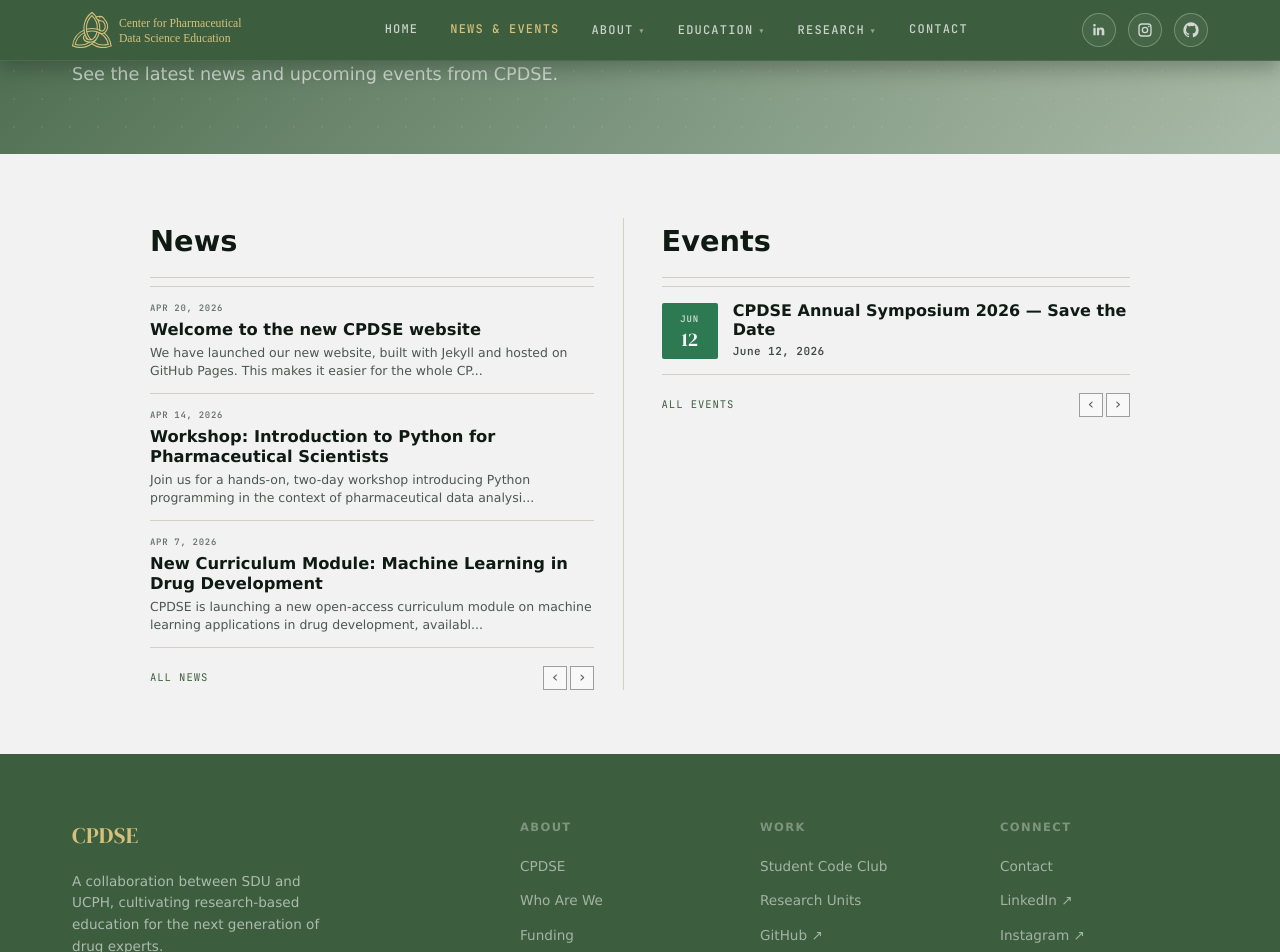
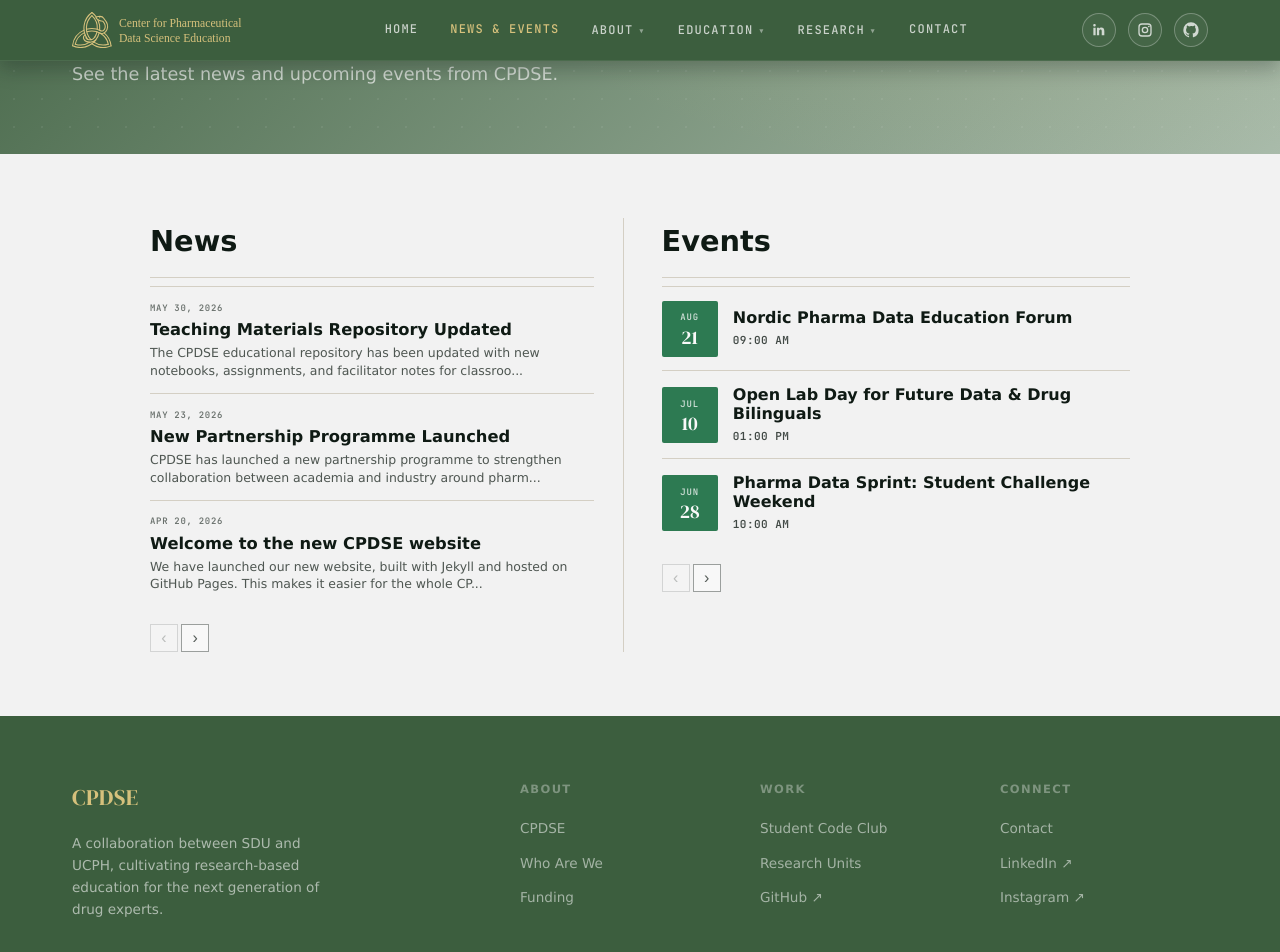
Before and after one commit to CPDSE/PagesCMS, a Jekyll site: the page built from news-events.html, in a window 1280 px wide and 1400 px high, scrolled down 252 px. Shown: the top 952 px of the window. Built offline with Jekyll 4.4.1, drawn with Linux system fonts in a browser that asks for light colours.

Commit message:
new news and events organization

```diff
--- a/_config.yml
+++ b/_config.yml
@@ -9,18 +9,6 @@
 
 plugins:
   - jekyll-feed
-
-collections:
-  announcements:
-    output: true
-    permalink: /news-events/:title/
-
-defaults:
-  - scope:
-      path: ""
-      type: "announcements"
-    values:
-      layout: "post"
 
 nav:
   - title: Home
--- a/_layouts/post.html
+++ b/_layouts/post.html
@@ -2,15 +2,15 @@
 layout: default
 ---
 
-<header class="post-header">
+<header class="page-hero post-hero">
   <div class="container">
-    {% if page.category %}<span class="card-tag">{{ page.category }}</span>{% endif %}
+    {% if page.category %}<span class="hero-label">{{ page.category }}</span>{% endif %}
     <h1>{{ page.title }}</h1>
     {% assign post_display_date = page.date %}
     {% if page.category and page.category | downcase == 'event' and page.event_date %}
       {% assign post_display_date = page.event_date %}
     {% endif %}
-    <time datetime="{{ post_display_date | date_to_xmlschema }}">{{ post_display_date | date: "%B %-d, %Y" }}</time>
+    <p class="hero-sub"><time datetime="{{ post_display_date | date_to_xmlschema }}">{{ post_display_date | date: "%B %-d, %Y" }}</time></p>
   </div>
 </header>
 
--- a/_posts/announcements/2026-03-28-symposium-2026.md
+++ b/_posts/events/2026-03-28-symposium-2026.md
@@ -4,6 +4,7 @@
 date: 2026-03-28
 category: Event
 event_date: 2026-06-12
+event_time: 09:30 AM
 ---
 
 Mark your calendars: the CPDSE Annual Symposium will take place on June 12th, 2026, hosted at the University of Copenhagen Faculty of Health and Medical Sciences.
--- /dev/null
+++ b/_posts/events/2026-05-02-pharma-data-sprint.md
@@ -0,0 +1,12 @@
+---
+layout: post
+title: "Pharma Data Sprint: Student Challenge Weekend"
+date: 2026-05-02
+category: Event
+event_date: 2026-06-28
+event_time: 10:00 AM
+---
+
+CPDSE is hosting a collaborative weekend sprint where students work in teams on practical pharmaceutical data science challenges.
+
+Mentors from UCPH and SDU will provide guidance throughout the event, and teams will present their solutions at the end of the weekend.
--- /dev/null
+++ b/_posts/events/2026-05-09-open-lab-day.md
@@ -0,0 +1,12 @@
+---
+layout: post
+title: "Open Lab Day for Future Data & Drug Bilinguals"
+date: 2026-05-09
+category: Event
+event_date: 2026-07-10
+event_time: 01:00 PM
+---
+
+Prospective students and collaborators are invited to an open lab day focused on real-world applications of pharmaceutical data science.
+
+The afternoon includes demos, short talks, and networking with researchers, educators, and students.
--- /dev/null
+++ b/_posts/events/2026-05-16-nordic-education-forum.md
@@ -0,0 +1,12 @@
+---
+layout: post
+title: "Nordic Pharma Data Education Forum"
+date: 2026-05-16
+category: Event
+event_date: 2026-08-21
+event_time: 09:00 AM
+---
+
+CPDSE joins partners across the Nordic region for a one-day forum on education design, digital skills, and curriculum integration in pharmaceutical sciences.
+
+The forum will feature invited speakers and roundtable sessions on implementation challenges and best practices.
--- /dev/null
+++ b/_posts/news/2026-05-23-new-partnership-programme.md
@@ -0,0 +1,10 @@
+---
+layout: post
+title: "New Partnership Programme Launched"
+date: 2026-05-23
+category: Announcement
+---
+
+CPDSE has launched a new partnership programme to strengthen collaboration between academia and industry around pharmaceutical data science education.
+
+The programme will support shared activities, guest lectures, and student-facing applied projects.
--- /dev/null
+++ b/_posts/news/2026-05-30-teaching-materials-update.md
@@ -0,0 +1,10 @@
+---
+layout: post
+title: "Teaching Materials Repository Updated"
+date: 2026-05-30
+category: Update
+---
+
+The CPDSE educational repository has been updated with new notebooks, assignments, and facilitator notes for classroom use.
+
+The updated resources include additional examples for clinical data workflows and reproducible analysis practices.
--- a/assets/css/main.css
+++ b/assets/css/main.css
@@ -1953,7 +1953,7 @@
   min-width: 0;
 }
 
-.updates-announcements {
+.updates-news {
   border-right: 1px solid var(--border);
   padding-right: 1.8rem;
 }
@@ -2073,22 +2073,6 @@
   color: rgba(15,26,20,0.78);
 }
 
-.updates-more {
-  display: inline-block;
-  margin-top: 1.1rem;
-  font-family: var(--font-mono);
-  font-size: 0.66rem;
-  letter-spacing: 0.09em;
-  text-transform: uppercase;
-  text-decoration: none;
-  color: var(--green);
-}
-
-.updates-more:hover {
-  color: var(--green-mid);
-  text-decoration: underline;
-}
-
 .updates-empty {
   color: var(--muted);
   font-size: 0.9rem;
@@ -2108,16 +2092,29 @@
   margin-top: 1.1rem;
 }
 
-.updates-arrow {
-  width: 24px;
-  height: 24px;
+.updates-arrow-btn {
+  width: 28px;
+  height: 28px;
   border: 1px solid rgba(15,26,20,0.4);
   display: inline-flex;
   align-items: center;
   justify-content: center;
-  font-size: 0.95rem;
+  font-size: 1rem;
   color: rgba(15,26,20,0.7);
   background: #f8f8f8;
+  cursor: pointer;
+  transition: background 0.15s ease, border-color 0.15s ease, color 0.15s ease;
+}
+
+.updates-arrow-btn:hover:not(:disabled) {
+  background: var(--green-pale);
+  border-color: rgba(60,94,62,0.55);
+  color: var(--green);
+}
+
+.updates-arrow-btn:disabled {
+  opacity: 0.35;
+  cursor: default;
 }
 
 /* ─── POST ────────────────────────────────────────────────── */
@@ -2213,7 +2210,7 @@
     grid-template-columns: 1fr;
     gap: var(--space-lg);
   }
-  .updates-announcements {
+  .updates-news {
     border-right: none;
     border-bottom: 1px solid var(--border);
     padding-right: 0;
--- a/announcements.html
+++ b/news-events.html
@@ -18,10 +18,10 @@
     {% assign news_posts = site.posts | where_exp: "post", "post.category != 'Event'" %}
 
     <div class="updates-split">
-      <section class="updates-pane updates-announcements" id="news-overview" aria-labelledby="news-overview-title">
+      <section class="updates-pane updates-news" id="news-overview" aria-labelledby="news-overview-title">
         <h2 id="news-overview-title">News</h2>
 
-        <div class="updates-list" role="list">
+        <div class="updates-list updates-list-news" role="list">
           {% if news_posts.size > 0 %}
           {% for post in news_posts %}
           <a class="updates-item" href="{{ post.url | relative_url }}" role="listitem">
@@ -36,10 +36,9 @@
         </div>
 
         <div class="updates-footer">
-          <a class="updates-more" href="#news-overview">All news</a>
-          <div class="updates-arrows" aria-hidden="true">
-            <span class="updates-arrow">&#8249;</span>
-            <span class="updates-arrow">&#8250;</span>
+          <div class="updates-arrows" data-pager="news">
+            <button class="updates-arrow-btn" type="button" data-target="news" data-dir="prev" aria-label="Previous news page">&#8249;</button>
+            <button class="updates-arrow-btn" type="button" data-target="news" data-dir="next" aria-label="Next news page">&#8250;</button>
           </div>
         </div>
       </section>
@@ -47,7 +46,7 @@
       <section class="updates-pane updates-events" id="events-overview" aria-labelledby="events-overview-title">
         <h2 id="events-overview-title">Events</h2>
 
-        <div class="updates-list" role="list">
+        <div class="updates-list updates-list-events" role="list">
           {% if events.size > 0 %}
           {% for post in events %}
           {% assign event_display_date = post.event_date | default: post.date %}
@@ -72,13 +71,55 @@
         </div>
 
         <div class="updates-footer">
-          <a class="updates-more" href="#events-overview">All events</a>
-          <div class="updates-arrows" aria-hidden="true">
-            <span class="updates-arrow">&#8249;</span>
-            <span class="updates-arrow">&#8250;</span>
+          <div class="updates-arrows" data-pager="events">
+            <button class="updates-arrow-btn" type="button" data-target="events" data-dir="prev" aria-label="Previous events page">&#8249;</button>
+            <button class="updates-arrow-btn" type="button" data-target="events" data-dir="next" aria-label="Next events page">&#8250;</button>
           </div>
         </div>
       </section>
     </div>
   </div>
 </main>
+
+<script>
+  (function () {
+    const pageSize = 3;
+
+    const setupPager = (target, itemSelector) => {
+      const items = Array.from(document.querySelectorAll(itemSelector));
+      const prev = document.querySelector(`.updates-arrow-btn[data-target="${target}"][data-dir="prev"]`);
+      const next = document.querySelector(`.updates-arrow-btn[data-target="${target}"][data-dir="next"]`);
+
+      if (!items.length || !prev || !next) return;
+
+      let page = 0;
+      const maxPage = Math.max(0, Math.ceil(items.length / pageSize) - 1);
+
+      const render = () => {
+        items.forEach((item, idx) => {
+          const start = page * pageSize;
+          const end = start + pageSize;
+          item.style.display = idx >= start && idx < end ? '' : 'none';
+        });
+
+        prev.disabled = page <= 0;
+        next.disabled = page >= maxPage;
+      };
+
+      prev.addEventListener('click', () => {
+        page = Math.max(0, page - 1);
+        render();
+      });
+
+      next.addEventListener('click', () => {
+        page = Math.min(maxPage, page + 1);
+        render();
+      });
+
+      render();
+    };
+
+    setupPager('news', '.updates-list-news .updates-item');
+    setupPager('events', '.updates-list-events .event-item');
+  })();
+</script>
```
Also changed, not shown: .pages.yml, _posts/news/2026-04-07-new-curriculum-module.md (renamed from _posts/announcements/2026-04-07-new-curriculum-module.md), _posts/news/2026-04-14-data-science-workshop.md (renamed from _posts/announcements/2026-04-14-data-science-workshop.md), _posts/news/2026-04-20-welcome.md (renamed from _posts/announcements/2026-04-20-welcome.md).
